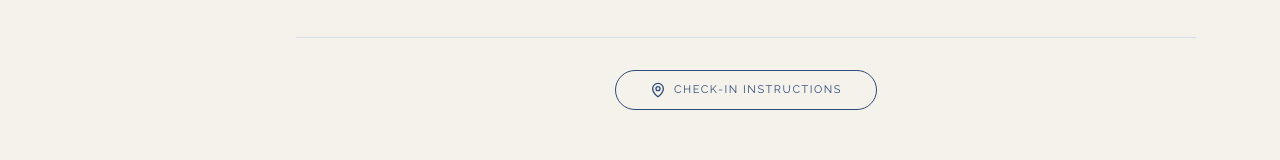
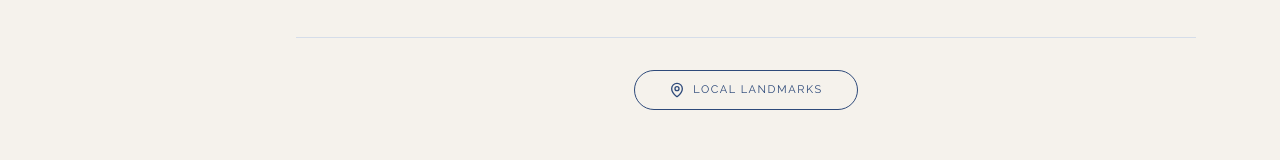
Before and after one commit to cmin764/nomads-nest, a Next.js app: page /guide in a window 1280 px wide. Shown: the part 4801-4961 px from the top of the page. Built offline with nearby package versions, Linux system fonts and the light colour scheme.

Commit message:
From house guide -> landmarks

```diff
--- a/src/app/guide/page.tsx
+++ b/src/app/guide/page.tsx
@@ -49,9 +49,9 @@ export default function GuidePage() {
             <FarewellChecklist />
             <div className="mt-8 pt-8 border-t border-border flex justify-center">
               <Button variant="navy" asChild>
-                <Link href="/check-in">
+                <Link href="/landmarks">
                   <MapPin size={16} />
-                  Check-in Instructions
+                  Local Landmarks
                 </Link>
               </Button>
             </div>
```
